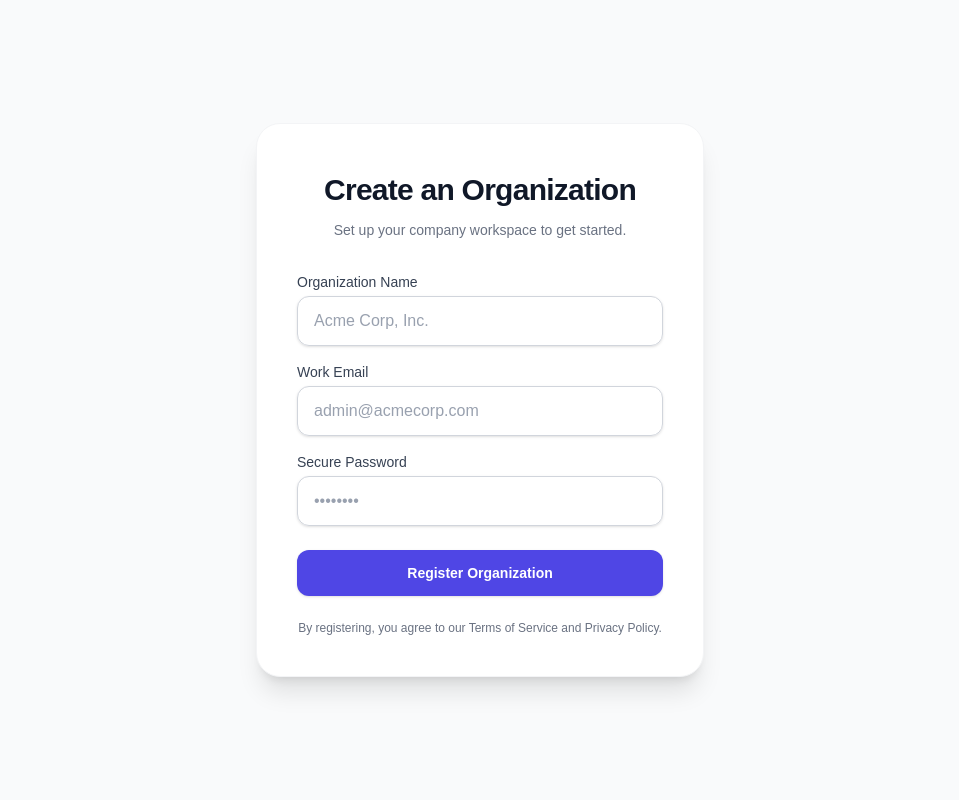
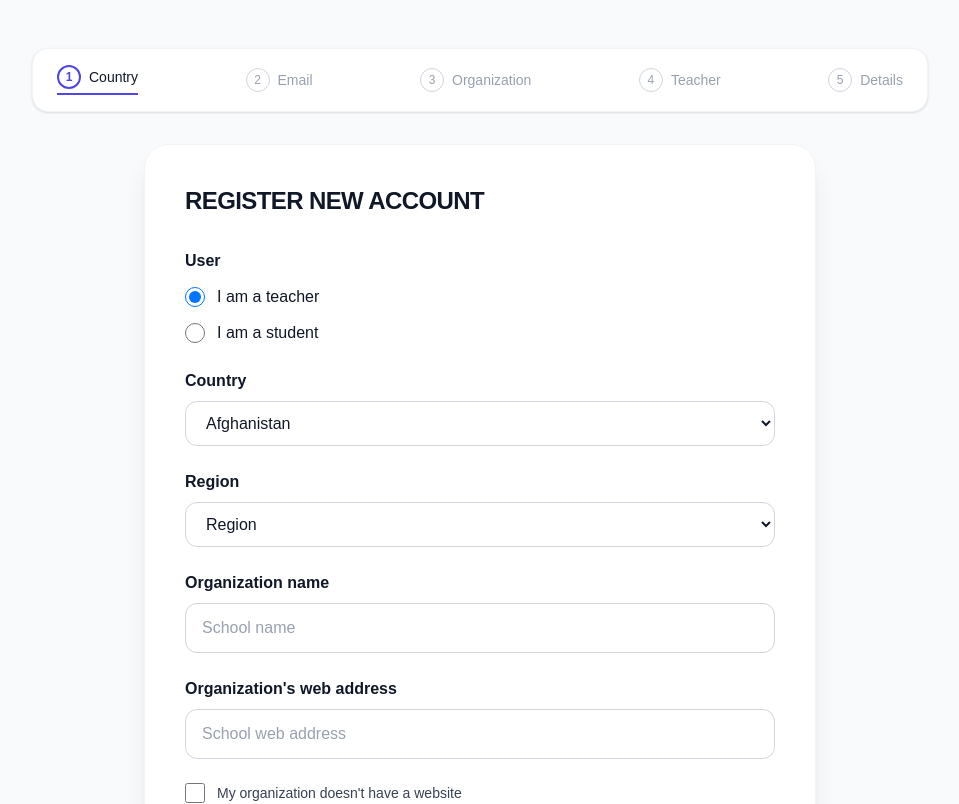
Before and after one commit to IMnooobdotmineme/ESAME, a Next.js app: page /sign-up in a window 1280 px wide. Shown: the top 804 px of the page, without its empty margins (160-1119 px from the left). Built offline with nearby package versions, Linux system fonts and the light colour scheme.

Commit message:
feat: complete modern authentication flow with registration wizard

```diff
--- /dev/null
+++ b/src/app/login/page.tsx
@@ -0,0 +1,88 @@
+"use client";
+
+import React, { useState } from 'react';
+
+export default function Login() {
+  const [formData, setFormData] = useState({ email: '', password: '' });
+
+  const handleChange = (e: React.ChangeEvent<HTMLInputElement>) => {
+    setFormData({ ...formData, [e.target.name]: e.target.value });
+  };
+
+  const handleSubmit = (e: React.FormEvent) => {
+    e.preventDefault();
+    console.log('Login Data submitted:', formData);
+  };
+
+  return (
+    <div className="min-h-screen flex items-center justify-center bg-gray-50 px-4 sm:px-6 lg:px-8">
+      <div className="max-w-md w-full space-y-6 bg-white p-10 rounded-3xl shadow-xl border border-gray-100">
+
+        <div className="text-center">
+          <h2 className="text-3xl font-extrabold text-gray-900 tracking-tight">
+            Welcome Back
+          </h2>
+          <p className="mt-2 text-sm text-gray-500">
+            Please sign in to your account.
+          </p>
+        </div>
+
+        <form className="space-y-5" onSubmit={handleSubmit}>
+          <div>
+            <label htmlFor="email" className="block text-sm font-medium text-gray-700">
+              Email Address
+            </label>
+            <div className="mt-1">
+              <input
+                id="email"
+                name="email"
+                type="email"
+                autoComplete="email"
+                required
+                value={formData.email}
+                onChange={handleChange}
+                className="appearance-none block w-full px-4 py-3 border border-gray-300 rounded-xl shadow-sm placeholder-gray-400 focus:outline-none focus:ring-2 focus:ring-[#4F46E5] focus:border-transparent text-gray-900 font-medium transition-all duration-200"
+                placeholder="name@example.com"
+              />
+            </div>
+          </div>
+
+          <div>
+            <div className="flex items-center justify-between">
+              <label htmlFor="password" className="block text-sm font-medium text-gray-700">
+                Password
+              </label>
+              <div className="text-sm">
+                <a href="#" className="font-medium text-[#4F46E5] hover:underline">
+                  Forgot password?
+                </a>
+              </div>
+            </div>
+            <div className="mt-1">
+              <input
+                id="password"
+                name="password"
+                type="password"
+                autoComplete="current-password"
+                required
+                value={formData.password}
+                onChange={handleChange}
+                className="appearance-none block w-full px-4 py-3 border border-gray-300 rounded-xl shadow-sm placeholder-gray-400 focus:outline-none focus:ring-2 focus:ring-[#4F46E5] focus:border-transparent text-gray-900 font-medium transition-all duration-200"
+                placeholder="••••••••"
+              />
+            </div>
+          </div>
+
+          <div>
+            <button
+              type="submit"
+              className="w-full flex justify-center py-3 px-4 border border-transparent rounded-xl shadow-sm text-sm font-semibold text-white bg-[#4F46E5] hover:bg-opacity-90 focus:outline-none focus:ring-2 focus:ring-offset-2 focus:ring-[#4F46E5] transition-all duration-200 transform hover:-translate-y-0.5"
+            >
+              Sign In
+            </button>
+          </div>
+        </form>
+      </div>
+    </div>
+  );
+}
--- a/src/app/sign-up/page.tsx
+++ b/src/app/sign-up/page.tsx
@@ -2,116 +2,179 @@
 
 import React, { useState } from 'react';
 
-export default function OrganizationSignUp() {
+export default function RegisterAccount() {
+  const [userType, setUserType] = useState<'teacher' | 'student'>('teacher');
+  const [hasNoWebsite, setHasNoWebsite] = useState(false);
   const [formData, setFormData] = useState({
+    country: 'Afghanistan',
+    region: '',
     orgName: '',
-    workEmail: '',
-    password: '',
+    orgWebsite: '',
   });
 
-  const handleChange = (e: React.ChangeEvent<HTMLInputElement>) => {
+  const handleChange = (e: React.ChangeEvent<HTMLInputElement | HTMLSelectElement>) => {
     setFormData({ ...formData, [e.target.name]: e.target.value });
   };
 
   const handleSubmit = (e: React.FormEvent) => {
     e.preventDefault();
-    console.log('Organization Sign Up Data:', formData);
-    // Add your authentication logic here
+    console.log('Submitted Step 1 Data:', { userType, ...formData, hasNoWebsite });
+    // Go to next step logic here
   };
 
   return (
-    <div className="min-h-screen flex items-center justify-center bg-gray-50 px-4 sm:px-6 lg:px-8">
-      <div className="max-w-md w-full space-y-8 bg-white p-10 rounded-3xl shadow-xl border border-gray-100">
+    <div className="min-h-screen bg-gray-50 py-12 px-4 sm:px-6 lg:px-8 flex flex-col justify-center items-center">
 
-        {/* Header */}
-        <div className="text-center">
-          <h2 className="mt-2 text-3xl font-extrabold text-gray-900 tracking-tight">
-            Create an Organization
-          </h2>
-          <p className="mt-3 text-sm text-gray-500">
-            Set up your company workspace to get started.
-          </p>
+      {/* 5-Step Progress Header Bar */}
+      <div className="w-full max-w-4xl bg-white border border-gray-100 rounded-2xl shadow-sm mb-8 px-6 py-4 overflow-x-auto">
+        <div className="flex items-center justify-between min-w-[600px] text-sm font-medium text-gray-400">
+          <div className="flex items-center gap-2 text-gray-900 border-b-2 border-[#4F46E5] pb-1">
+            <span className="w-6 h-6 rounded-full border-2 border-[#4F46E5] flex items-center justify-center text-xs font-bold text-[#4F46E5]">1</span>
+            Country
+          </div>
+          <div className="flex items-center gap-2">
+            <span className="w-6 h-6 rounded-full border border-gray-300 flex items-center justify-center text-xs">2</span>
+            Email
+          </div>
+          <div className="flex items-center gap-2">
+            <span className="w-6 h-6 rounded-full border border-gray-300 flex items-center justify-center text-xs">3</span>
+            Organization
+          </div>
+          <div className="flex items-center gap-2">
+            <span className="w-6 h-6 rounded-full border border-gray-300 flex items-center justify-center text-xs">4</span>
+            Teacher
+          </div>
+          <div className="flex items-center gap-2">
+            <span className="w-6 h-6 rounded-full border border-gray-300 flex items-center justify-center text-xs">5</span>
+            Details
+          </div>
+        </div>
       </div>
 
-        {/* Sign Up Form */}
-        <form className="mt-8 space-y-6" onSubmit={handleSubmit}>
-          <div className="space-y-4">
+      {/* Main Form Content Card */}
+      <div className="max-w-2xl w-full bg-white p-10 rounded-3xl shadow-xl border border-gray-100">
+        <h2 className="text-2xl font-black text-gray-900 tracking-tight uppercase mb-8">
+          Register New Account
+        </h2>
 
-            {/* Organization Name Input */}
+        <form onSubmit={handleSubmit} className="space-y-6">
+
+          {/* User Type Selection */}
           <div>
-              <label htmlFor="orgName" className="block text-sm font-medium text-gray-700">
-                Organization Name
+            <label className="block text-base font-bold text-gray-900 mb-3">User</label>
+            <div className="space-y-3">
+              <label className="flex items-center gap-3 cursor-pointer text-gray-900 font-medium">
+                <input
+                  type="radio"
+                  name="userType"
+                  checked={userType === 'teacher'}
+                  onChange={() => setUserType('teacher')}
+                  className="w-5 h-5 text-[#4F46E5] focus:ring-[#4F46E5] border-gray-300"
+                />
+                I am a teacher
               </label>
-              <div className="mt-1">
+              <label className="flex items-center gap-3 cursor-pointer text-gray-900 font-medium">
+                <input
+                  type="radio"
+                  name="userType"
+                  checked={userType === 'student'}
+                  onChange={() => setUserType('student')}
+                  className="w-5 h-5 text-[#4F46E5] focus:ring-[#4F46E5] border-gray-300"
+                />
+                I am a student
+              </label>
+            </div>
+          </div>
+
+          {/* Country Field */}
+          <div>
+            <label htmlFor="country" className="block text-base font-bold text-gray-900 mb-2">Country</label>
+            <select
+              id="country"
+              name="country"
+              value={formData.country}
+              onChange={handleChange}
+              className="w-full px-4 py-3 bg-white border border-gray-300 rounded-xl text-gray-900 font-medium focus:outline-none focus:ring-2 focus:ring-[#4F46E5] transition-all"
+            >
+              <option value="Afghanistan">Afghanistan</option>
+              <option value="United States">United States</option>
+              <option value="United Kingdom">United Kingdom</option>
+              <option value="Cambodia">Cambodia</option>
+            </select>
+          </div>
+
+          {/* Region Field */}
+          <div>
+            <label htmlFor="region" className="block text-base font-bold text-gray-900 mb-2">Region</label>
+            <select
+              id="region"
+              name="region"
+              value={formData.region}
+              onChange={handleChange}
+              className="w-full px-4 py-3 bg-white border border-gray-300 rounded-xl text-gray-900 font-medium focus:outline-none focus:ring-2 focus:ring-[#4F46E5] transition-all"
+            >
+              <option value="">Region</option>
+              <option value="Kabul">Kabul</option>
+              <option value="Phnom Penh">Phnom Penh</option>
+              <option value="California">California</option>
+            </select>
+          </div>
+
+          {/* Organization Name */}
+          <div>
+            <label htmlFor="orgName" className="block text-base font-bold text-gray-900 mb-2">Organization name</label>
             <input
               id="orgName"
               name="orgName"
               type="text"
               required
+              placeholder="School name"
               value={formData.orgName}
               onChange={handleChange}
-                  className="appearance-none block w-full px-4 py-3 border border-gray-300 rounded-xl shadow-sm placeholder-gray-400 focus:outline-none focus:ring-2 focus:ring-[#4F46E5] focus:border-transparent transition-all duration-200"
-                  placeholder="Acme Corp, Inc."
+              className="w-full px-4 py-3 border border-gray-300 rounded-xl text-gray-900 placeholder-gray-400 font-medium focus:outline-none focus:ring-2 focus:ring-[#4F46E5] transition-all"
             />
           </div>
+
+          {/* Organization Web Address */}
+          <div>
+            <label htmlFor="orgWebsite" className="block text-base font-bold text-gray-900 mb-2">Organization's web address</label>
+            <input
+              id="orgWebsite"
+              name="orgWebsite"
+              type="text"
+              placeholder="School web address"
+              disabled={hasNoWebsite}
+              value={formData.orgWebsite}
+              onChange={handleChange}
+              className="w-full px-4 py-3 border border-gray-300 rounded-xl text-gray-900 placeholder-gray-400 font-medium focus:outline-none focus:ring-2 focus:ring-[#4F46E5] transition-all disabled:bg-gray-100 disabled:text-gray-400"
+            />
           </div>
 
-            {/* Work Email Input */}
-            <div>
-              <label htmlFor="workEmail" className="block text-sm font-medium text-gray-700">
-                Work Email
+          {/* Website Checkbox Toggle */}
+          <div className="flex items-center">
+            <input
+              id="no-website"
+              type="checkbox"
+              checked={hasNoWebsite}
+              onChange={(e) => setHasNoWebsite(e.target.checked)}
+              className="h-5 w-5 text-[#4F46E5] focus:ring-[#4F46E5] border-gray-300 rounded"
+            />
+            <label htmlFor="no-website" className="ml-3 block text-sm font-medium text-gray-700 cursor-pointer">
+              My organization doesn't have a website
             </label>
-              <div className="mt-1">
-                <input
-                  id="workEmail"
-                  name="workEmail"
-                  type="email"
-                  autoComplete="email"
-                  required
-                  value={formData.workEmail}
-                  onChange={handleChange}
-                  className="appearance-none block w-full px-4 py-3 border border-gray-300 rounded-xl shadow-sm placeholder-gray-400 focus:outline-none focus:ring-2 focus:ring-[#4F46E5] focus:border-transparent transition-all duration-200"
-                  placeholder="admin@acmecorp.com"
-                />
-              </div>
           </div>
 
-            {/* Password Input */}
-            <div>
-              <label htmlFor="password" className="block text-sm font-medium text-gray-700">
-                Secure Password
-              </label>
-              <div className="mt-1">
-                <input
-                  id="password"
-                  name="password"
-                  type="password"
-                  required
-                  value={formData.password}
-                  onChange={handleChange}
-                  className="appearance-none block w-full px-4 py-3 border border-gray-300 rounded-xl shadow-sm placeholder-gray-400 focus:outline-none focus:ring-2 focus:ring-[#4F46E5] focus:border-transparent transition-all duration-200"
-                  placeholder="••••••••"
-                />
-              </div>
-            </div>
-          </div>
-
-          {/* Submit Button */}
-          <div>
+          {/* Next Step Submit Button */}
+          <div className="flex justify-end pt-4">
             <button
               type="submit"
-              // REPLACE #4F46E5 WITH YOUR THEME COLOR BELOW
-              className="w-full flex justify-center py-3 px-4 border border-transparent rounded-xl shadow-sm text-sm font-semibold text-white bg-[#4F46E5] hover:bg-opacity-90 focus:outline-none focus:ring-2 focus:ring-offset-2 focus:ring-[#4F46E5] transition-all duration-200 transform hover:-translate-y-0.5"
+              className="px-8 py-3 bg-[#4F46E5] text-white font-bold rounded-full shadow-md hover:bg-opacity-90 focus:outline-none focus:ring-2 focus:ring-offset-2 focus:ring-[#4F46E5] transition-all"
             >
-              Register Organization
+              Next
             </button>
           </div>
 
-          <p className="text-center text-xs text-gray-500 mt-4">
-            By registering, you agree to our Terms of Service and Privacy Policy.
-          </p>
         </form>
-
       </div>
     </div>
   );
--- /dev/null
+++ b/src/app/verify-email/page.tsx
@@ -0,0 +1,63 @@
+"use client";
+
+import React from 'react';
+
+export default function VerifyEmail() {
+  return (
+    <div className="min-h-screen flex items-center justify-center bg-gray-50 px-4 sm:px-6 lg:px-8">
+      <div className="max-w-md w-full space-y-8 bg-white p-10 rounded-3xl shadow-xl border border-gray-100 text-center">
+
+        {/* Modern Email Sent Icon */}
+        <div className="mx-auto flex items-center justify-center h-16 w-16 rounded-full bg-indigo-50 animate-pulse">
+          <svg
+            className="h-8 w-8 text-[#4F46E5]"
+            fill="none"
+            viewBox="0 0 24 24"
+            stroke="currentColor"
+            strokeWidth="2"
+          >
+            <path strokeLinecap="round" strokeLinejoin="round" d="M3 19v-8.93a2 2 0 01.89-1.664l8-5.333a2 2 0 012.22 0l8 5.333A2 2 0 0121 10.07V19M3 19a2 2 0 002 2h14a2 2 0 002-2M3 19l6.75-4.5M21 19l-6.75-4.5M3 10l6.75 4.5M21 10l-6.75 4.5m0 0l-2.25-1.5a2 2 0 00-2.22 0l-2.25 1.5" />
+          </svg>
+        </div>
+
+        {/* Header Text */}
+        <div>
+          <h2 className="text-3xl font-extrabold text-gray-900 tracking-tight">
+            Verify your email
+          </h2>
+          <p className="mt-4 text-base text-gray-600 font-medium">
+            We've sent a confirmation link to your organization's work email address.
+          </p>
+          <p className="mt-2 text-sm text-gray-400">
+            Please click the link inside the email to confirm your account and activate your workspace.
+          </p>
+        </div>
+
+        {/* Action Buttons */}
+        <div className="mt-8 space-y-3">
+          {/* Handy shortcut button to open mail */}
+          <button
+            onClick={() => window.open('https://mail.google.com', '_blank')}
+            className="w-full flex justify-center py-3 px-4 border border-transparent rounded-xl shadow-sm text-sm font-semibold text-white bg-[#4F46E5] hover:bg-opacity-90 focus:outline-none focus:ring-2 focus:ring-offset-2 focus:ring-[#4F46E5] transition-all duration-200 transform hover:-translate-y-0.5"
+          >
+            Open Mail Client
+          </button>
+
+          {/* Resend Action */}
+          <button
+            onClick={() => console.log("Resending confirmation email...")}
+            className="w-full flex justify-center py-3 px-4 border border-gray-200 rounded-xl shadow-sm text-sm font-medium text-gray-600 bg-white hover:bg-gray-50 focus:outline-none focus:ring-2 focus:ring-offset-2 focus:ring-[#4F46E5] transition-all duration-200"
+          >
+            Resend confirmation link
+          </button>
+        </div>
+
+        {/* Footer */}
+        <p className="text-xs text-gray-400 mt-6">
+          Can't find it? Check your spam folder or contact support.
+        </p>
+
+      </div>
+    </div>
+  );
+}
```
Lines whose indentation alone changed are shown as unchanged.
